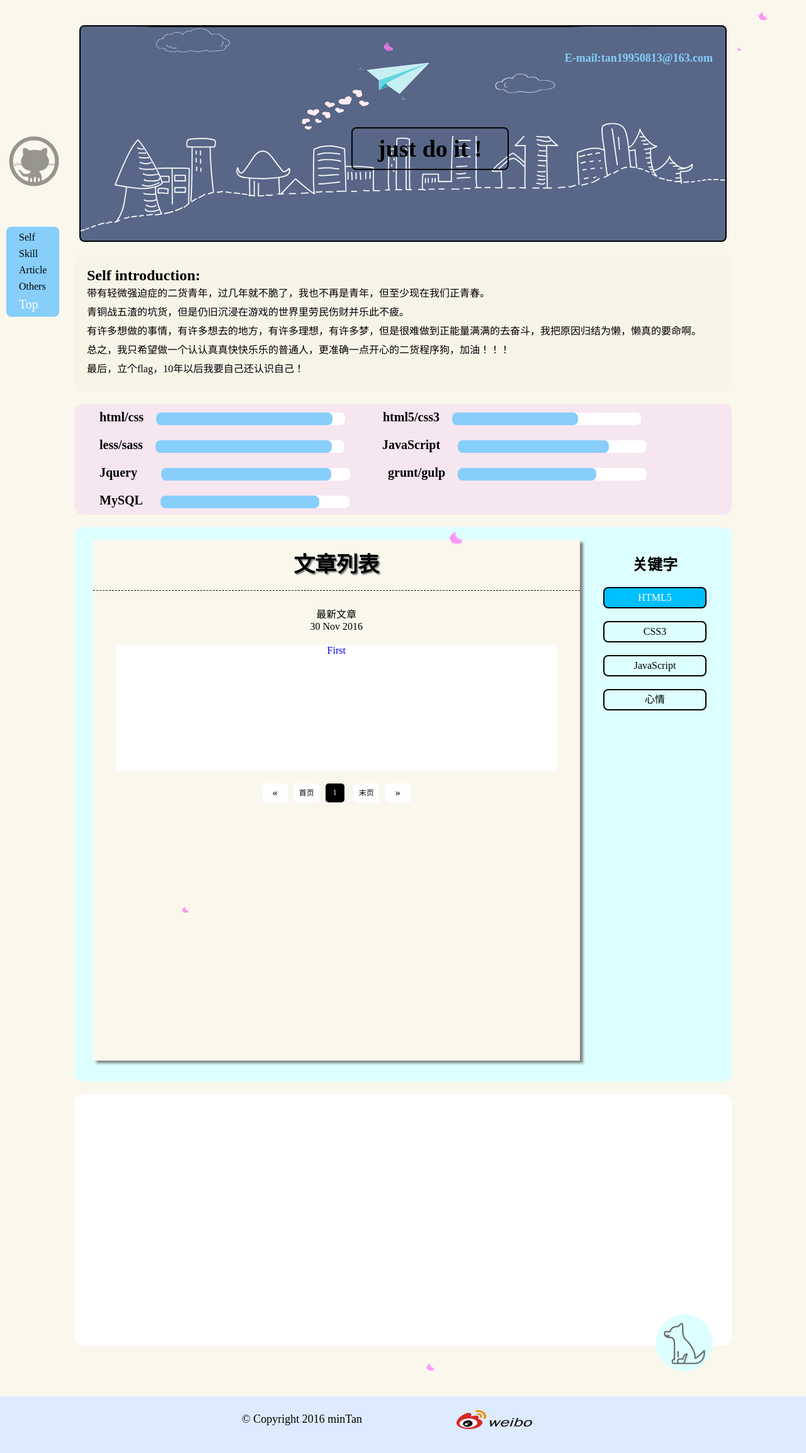
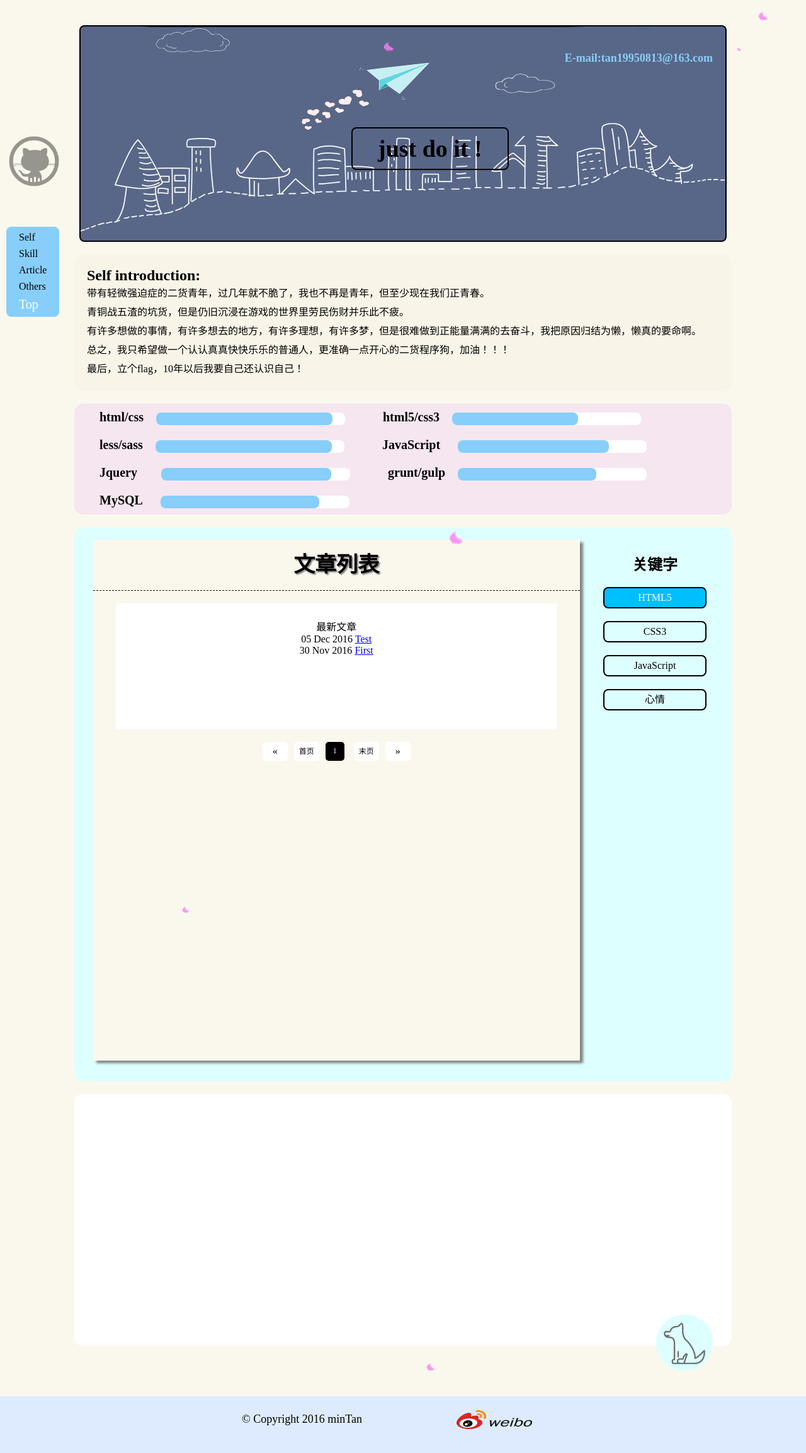
Before and after one commit to tantan0813/tantan0813.github.io, a Jekyll site: the page built from index.html, in a window 1280 px wide. Shown: the whole page at 63% size. Built offline with Jekyll 4.4.1, drawn with Linux system fonts in a browser that asks for light colours; comment, search, counter and statistics services are not loaded.

Commit message:
文章绑定test

```diff
--- a/css/css/index.css
+++ b/css/css/index.css
@@ -273,7 +273,7 @@
   text-shadow: 2px 2px 2px grey;
   font-size: 34px;
 }
-.middle_02 .left .article_all a {
+.middle_02 .left .article_all .article {
   display: block;
   width: 700px;
   height: 200px;
@@ -284,7 +284,7 @@
   top: 0;
   left: 0;
 }
-.middle_02 .left .article_all a img {
+.middle_02 .left .article_all .article img {
   display: block;
   width: 200px;
   height: 150px;
--- a/css/less/index.less
+++ b/css/less/index.less
@@ -234,7 +234,7 @@
       font-size: 34px;
     }
     .article_all{
-      a{
+      .article{
         display: block;
         width: 700px;
         height: 200px;
--- a/index.html
+++ b/index.html
@@ -5,9 +5,7 @@
     <div class="left">
         <h2>文章列表</h2>
         <div class="article_all">
-            <!--<a class="article" href="_posts/2016-11-30-first.html" target="_blank">-->
-                <!--<img src="img/bg-main-1.jpg"/>-->
-            <!--</a>-->
+            <div class="article">
             　<h3>{{ page.title }}</h3>
                 <p>最新文章</p>
                 <ul>
@@ -17,6 +15,7 @@
                     </li>
                     {% endfor %}
                 </ul>
+                </div>
         </div>
         <div id="page"></div>
     </div>
```
Also changed, not shown: _posts/2016-12-05-test.html (renamed from _posts/2016-12-05.html).
